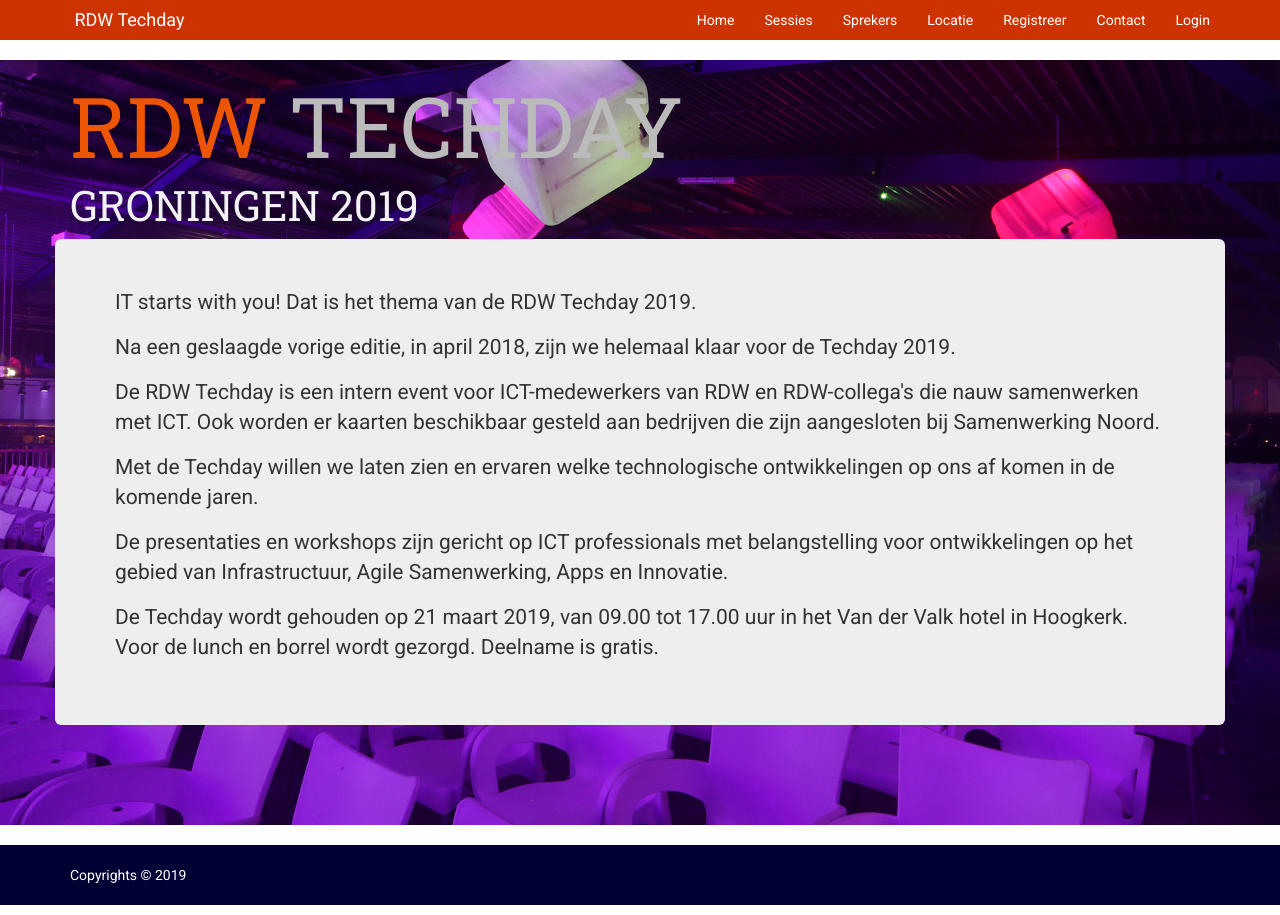
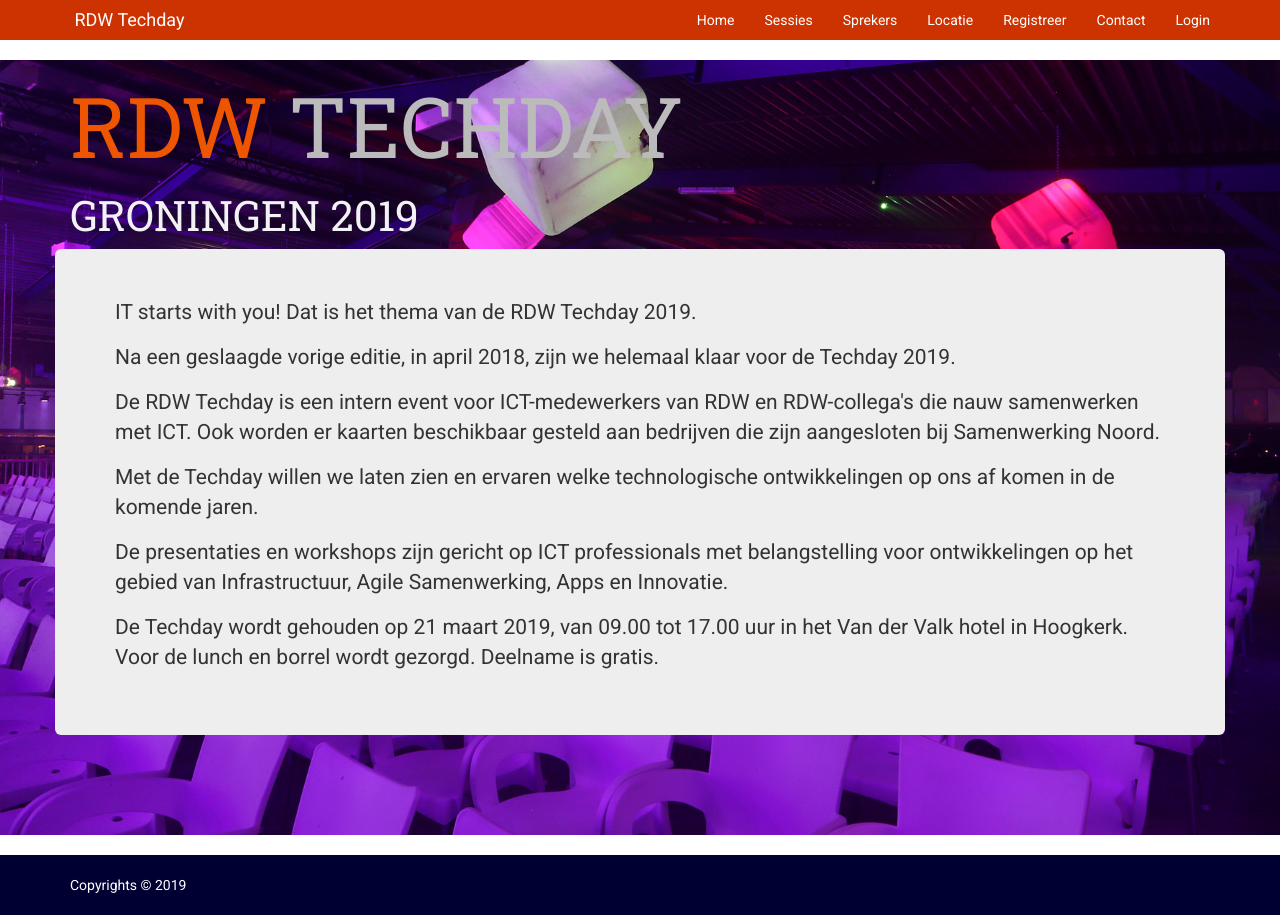
Before and after one commit to rdwtechday/rdwtechday2019, a Jekyll site: the page built from index.md, in a window 1280 px wide. Built offline with Jekyll 4.4.1, drawn with Linux system fonts in a browser that asks for light colours; nearby versions of some CDN libraries; comment, search, counter and statistics services are not loaded.

Commit message:
Update intro.html

```diff
--- a/_includes/intro.html
+++ b/_includes/intro.html
@@ -3,7 +3,7 @@
         <div class="row">
             <div class="col-sm-8">
                 <h1 class="rdw-light-orange rdw-intro-big">RDW</> <span class="rdw-intro-gray">TECHDAY</span></h1>
-                <h4 class="rdw-gray-3 rdw-intro">GRONINGEN 2019</h4>
+                <h2 class="rdw-gray-3 rdw-intro">GRONINGEN 2019</h2>
             </div>
         </div>
         <div class="row">
```
